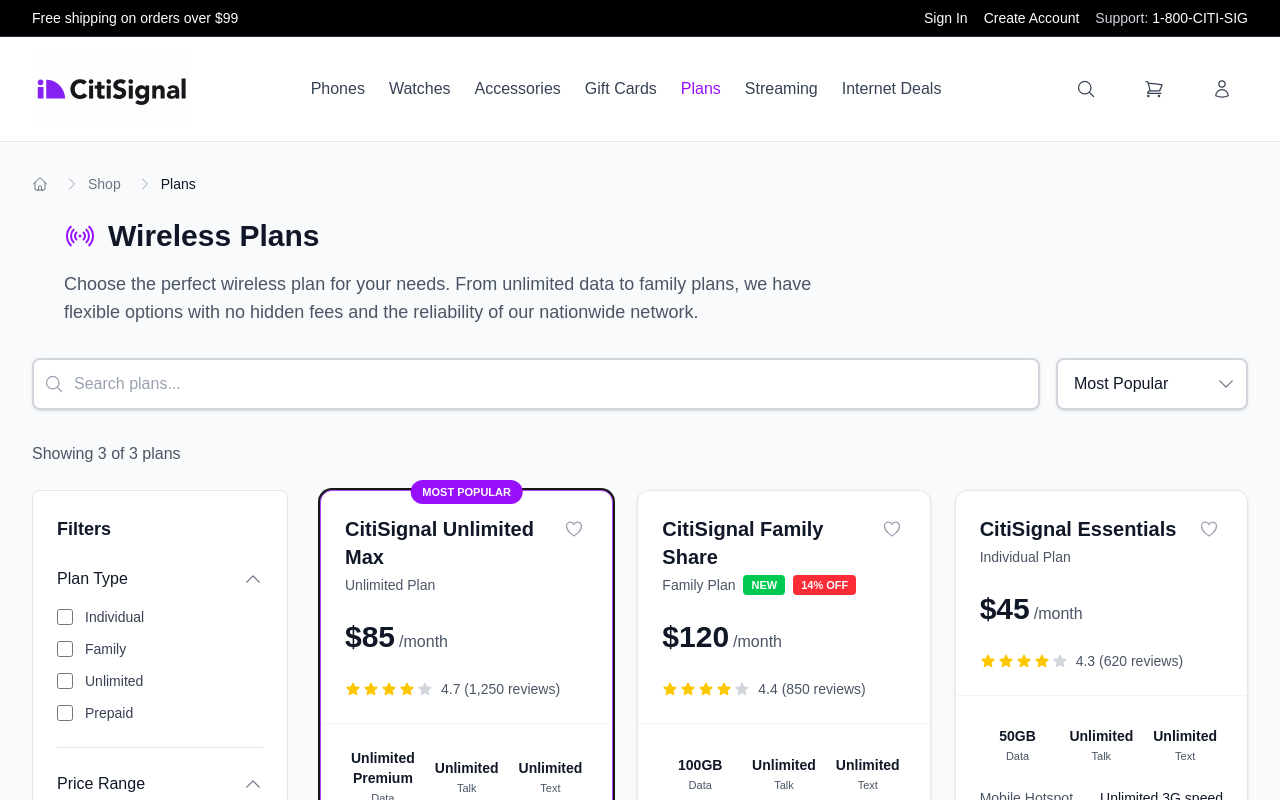
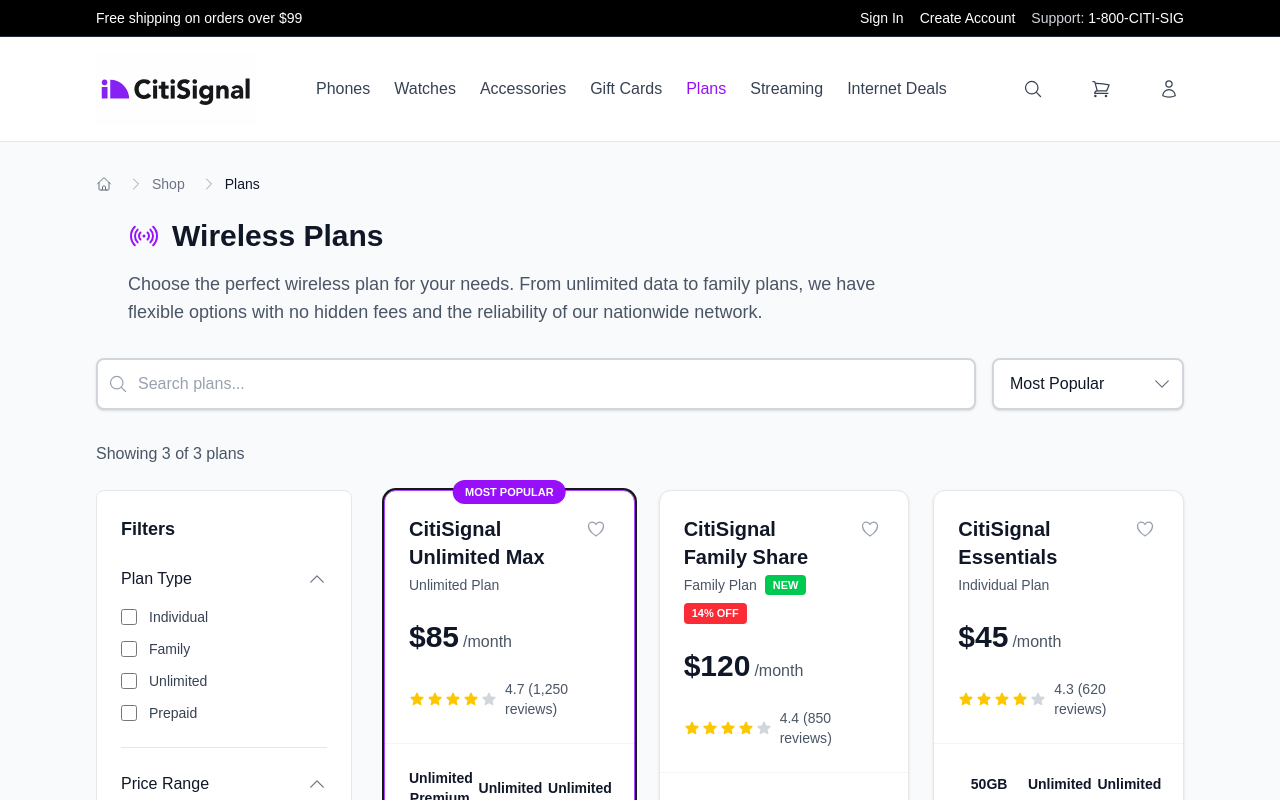
Before and after one commit to skukla/citisignal-nextjs, a Next.js app: page /plans in a window 1280 px wide. Shown: the top 800 px of the page. Built offline with nearby package versions, Linux system fonts and the light colour scheme.

Commit message:
fix: Update layout container widths to max-w-6xl
- Set consistent max-width across Container and PageContainer
- Remove unnecessary maxWidth configurability
- Simplify Container component props

```diff
--- a/src/components/layout/PageContainer.tsx
+++ b/src/components/layout/PageContainer.tsx
@@ -29,7 +29,7 @@ export default function PageContainer({
       background === 'gray' ? 'bg-gray-50' : 'bg-white',
       className
     )}>
-      <main className="max-w-7xl mx-auto px-4 sm:px-6 lg:px-8 py-8">
+      <main className="max-w-6xl mx-auto px-4 sm:px-6 lg:px-8 py-8">
         {children}
       </main>
     </div>
--- a/src/components/ui/layout/Container.tsx
+++ b/src/components/ui/layout/Container.tsx
@@ -44,7 +44,7 @@ export default function Container<T extends ElementType = 'div'>({
   const classes = twMerge(
     // Base styles
     'mx-auto w-full',
-    !fullWidth && 'max-w-7xl',
+    !fullWidth && 'max-w-6xl',
     !noPadding && 'px-4 sm:px-6 lg:px-8',
     className
   );
```
